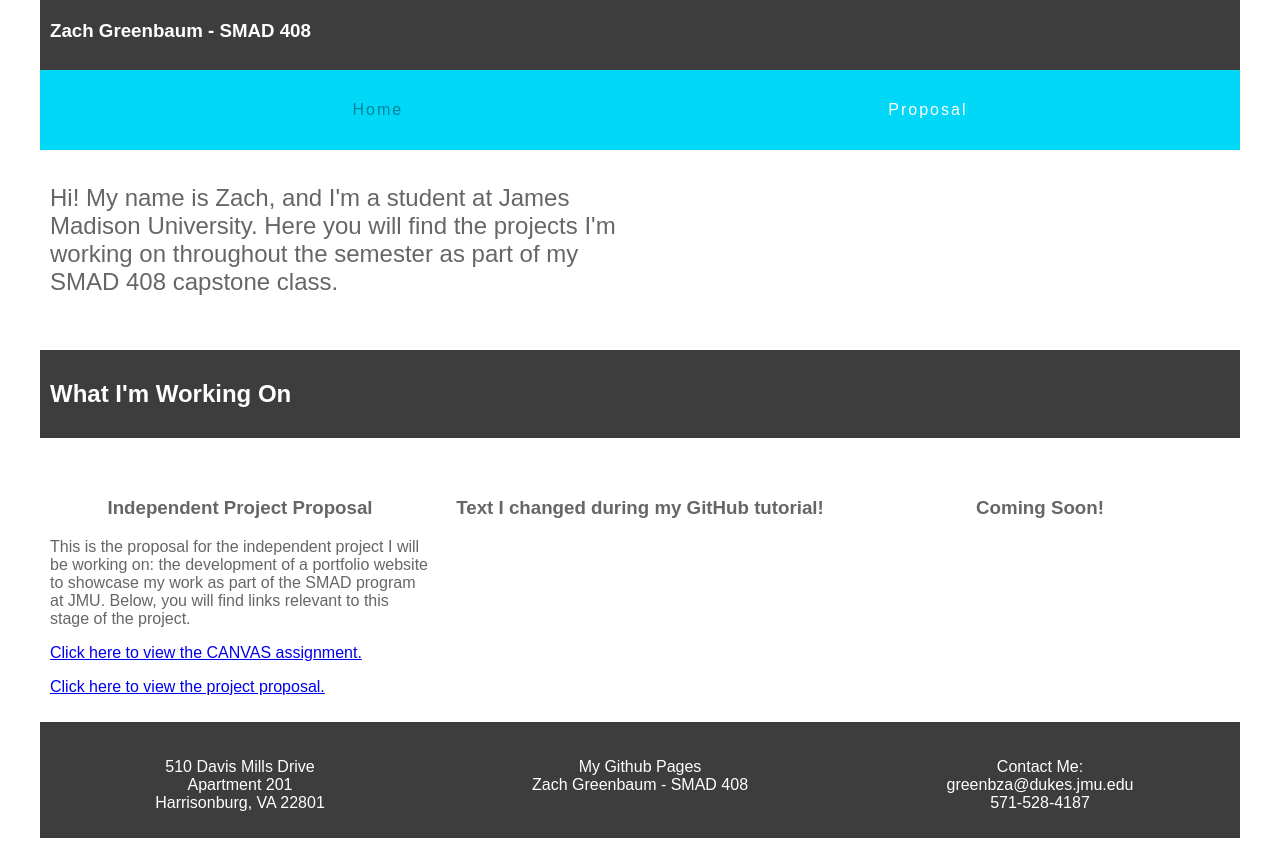
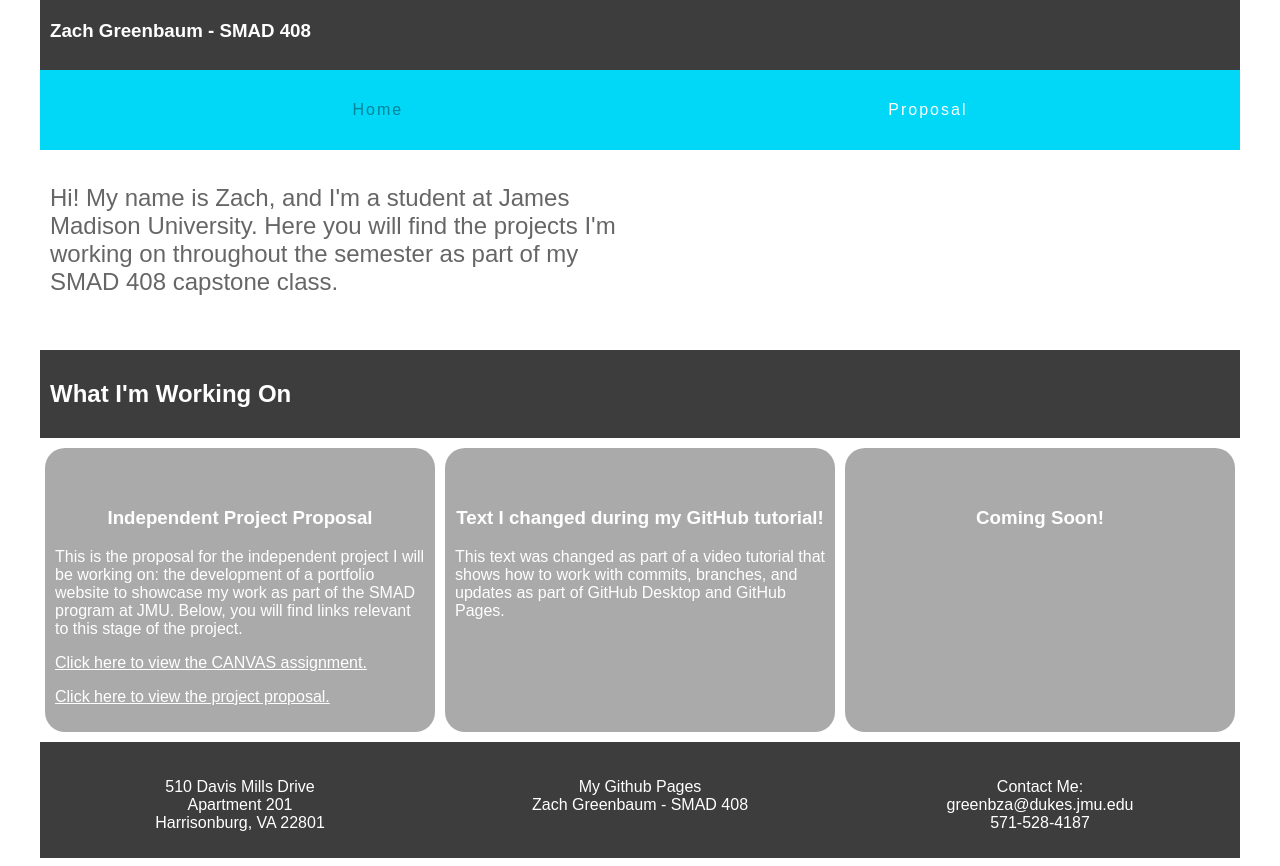
Before and after one commit to greenbza/greenbza.github.io, a plain HTML site: page index.html in a window 1280 px wide. Shown: the part 97-963 px from the top of the page. Drawn offline with Linux system fonts and the light colour scheme.

Commit message:
Panel 1 Box Styles
Styled Panel 1 boxes and links

```diff
--- a/index.html
+++ b/index.html
@@ -36,6 +36,7 @@
             </div>
             <div class="panel1-part2">
                 <h3>Text I changed during my GitHub tutorial!</h3>
+                <p>This text was changed as part of a video tutorial that shows how to work with commits, branches, and updates as part of GitHub Desktop and GitHub Pages.</p>
             </div>
             <div class="panel1-part3">
                 <h3>Coming Soon!</h3>
--- a/styles.css
+++ b/styles.css
@@ -98,19 +98,39 @@ table, th, td {
 }
 .panel1-part1 {
     grid-column:1/2;
+    margin:10px 5px;
     padding:10px;
     padding-top:40px;
-    border-right:single
+    border-radius:20px;
+    background-color:#aaaaaa;
+    color:#ffffff;
+}
+.panel1-part1 a:link,a:visited {
+    color:#ffffff;
+}
+.panel1-part1 a:hover {
+    color:#01D7F6;
+}
+.panel1-part1 a:active {
+    color:#01D7F6;
 }
 .panel1-part2 {
     grid-column:2/3;
+    margin:10px 5px;
     padding:10px;
     padding-top:40px;
+    border-radius:20px;
+    background-color:#aaaaaa;
+    color:#ffffff;
 }
 .panel1-part3 {
     grid-column:3/4;
+    margin:10px 5px;
     padding:10px;
     padding-top:40px;
+    border-radius:20px;
+    background-color:#aaaaaa;
+    color:#ffffff;
 }
 /* PERSONA STYLING*/
 .personas {
```
